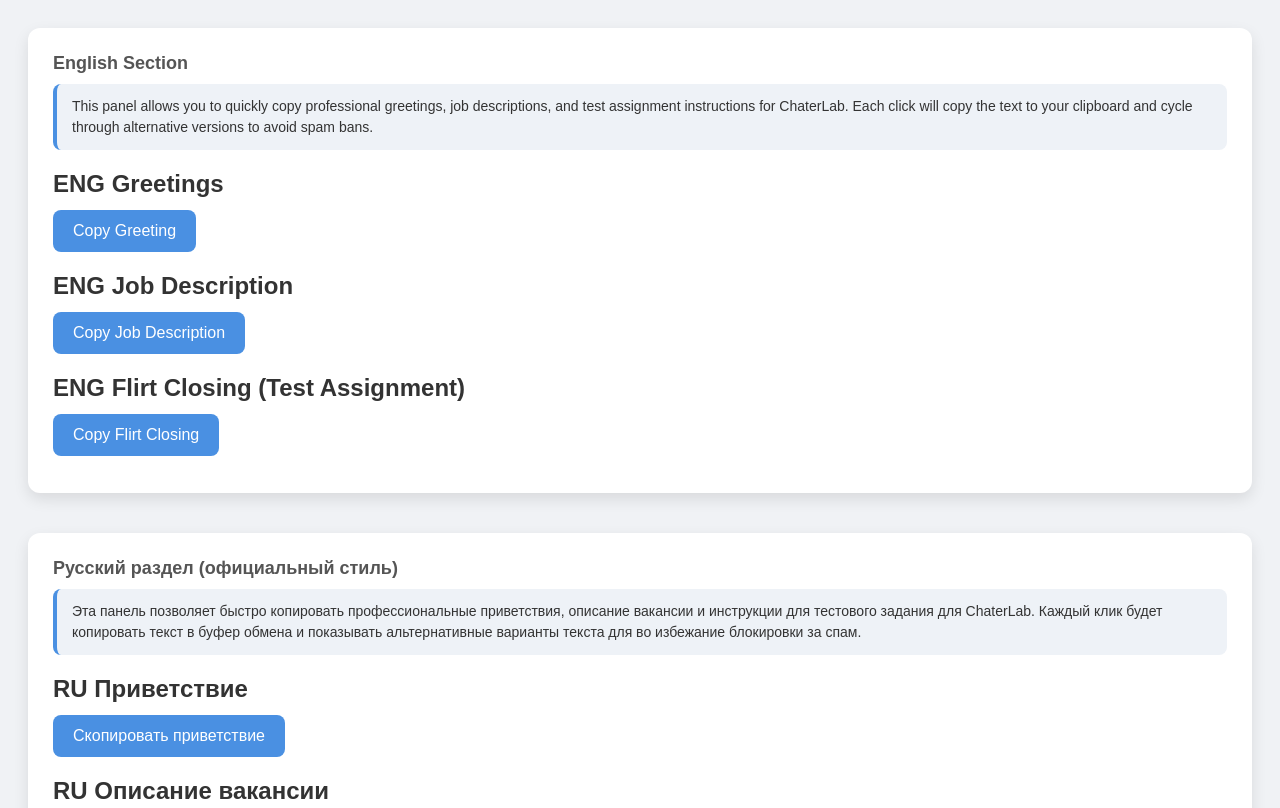
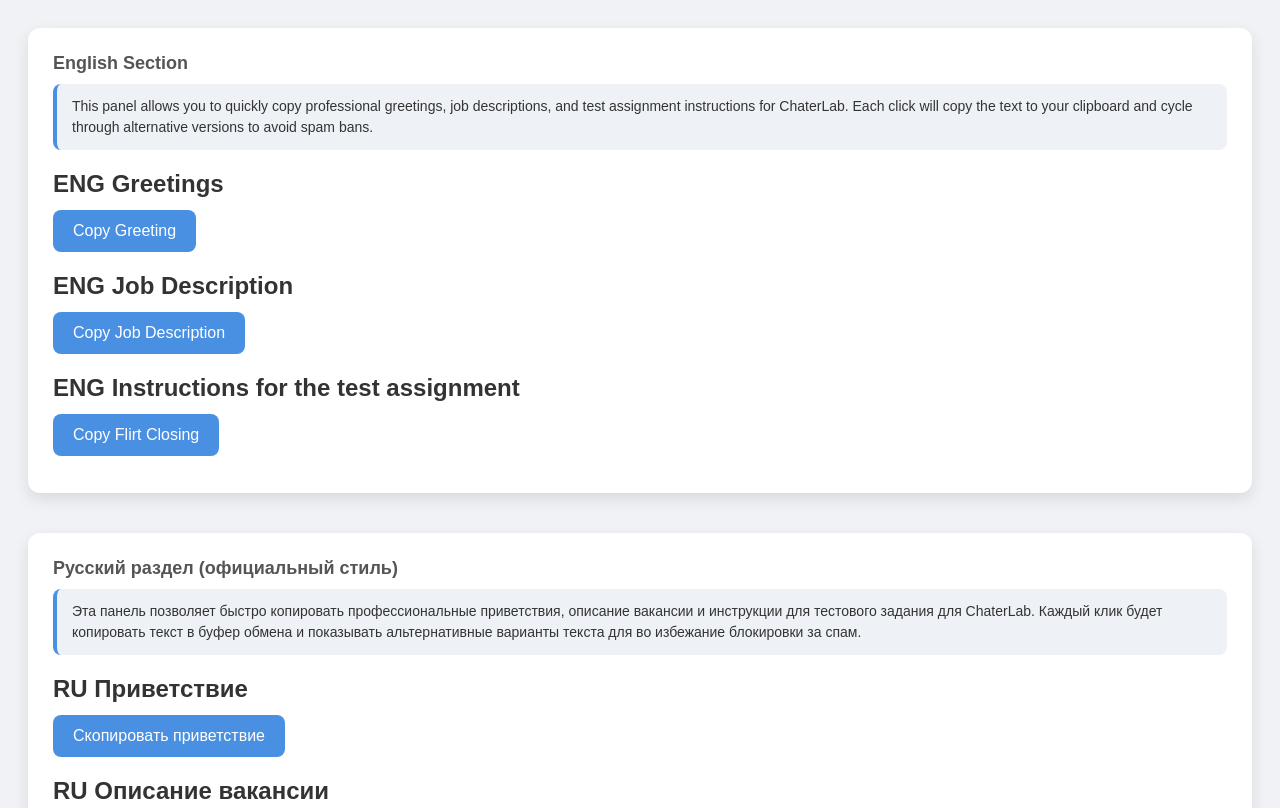
Before and after one commit to reqwirt0-star/quick-replies-panel, a plain HTML site: page index.html in a window 1280 px wide. Shown: the top 808 px of the page. Drawn offline with Linux system fonts and the light colour scheme.

Commit message:
index.html

```diff
--- a/index.html
+++ b/index.html
@@ -68,7 +68,7 @@
     <h2>ENG Job Description</h2>
     <button onclick="copyJobENG()">Copy Job Description</button>
 
-    <h2>ENG Flirt Closing (Test Assignment)</h2>
+    <h2>ENG Instructions for the test assignment</h2>
     <button onclick="copyFlirtENG()">Copy Flirt Closing</button>
   </div>
 
```
